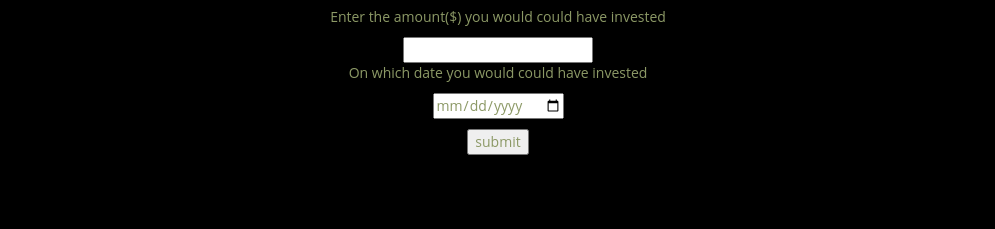
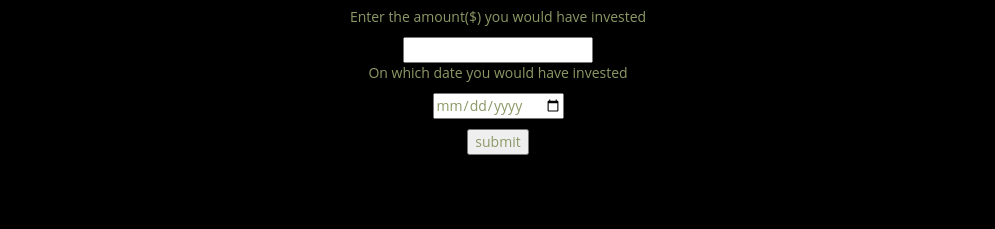
Before and after one commit to Vikas92155/CryptoStats, a plain HTML site: page predict.html in a window 1280 px wide. Shown: the part 95-324 px from the top of the page, without its empty margins (142-1137 px from the left). Drawn offline with Linux system fonts and the light colour scheme; no server answers.

Commit message:
Update predict.html

```diff
--- a/predict.html
+++ b/predict.html
@@ -30,10 +30,10 @@
                 <div class="col-md-12">
                     <form onsubmit="profit(event)">
                     <div class="col-md-12">
-                        <p>Enter the amount($) you would could have invested</p>
+                        <p>Enter the amount($) you would have invested</p>
                         <input type="text" id="bitcoin">
                     </div>
-                    <p>On which date you would could have invested</p>
+                    <p>On which date you would have invested</p>
                     <input type="date" data-date-format="YYYY-MM-DD" min="2010-07-17" id="demo1"><br>
                     <p></p>
                     <input type="submit" value="submit">
```
